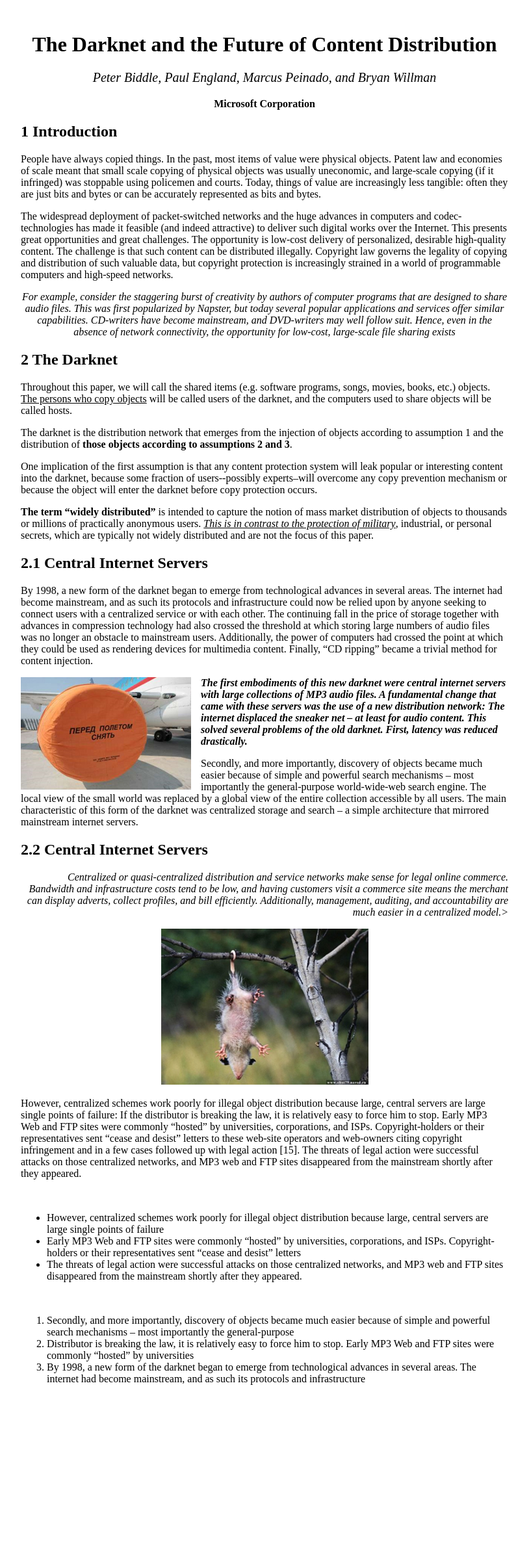
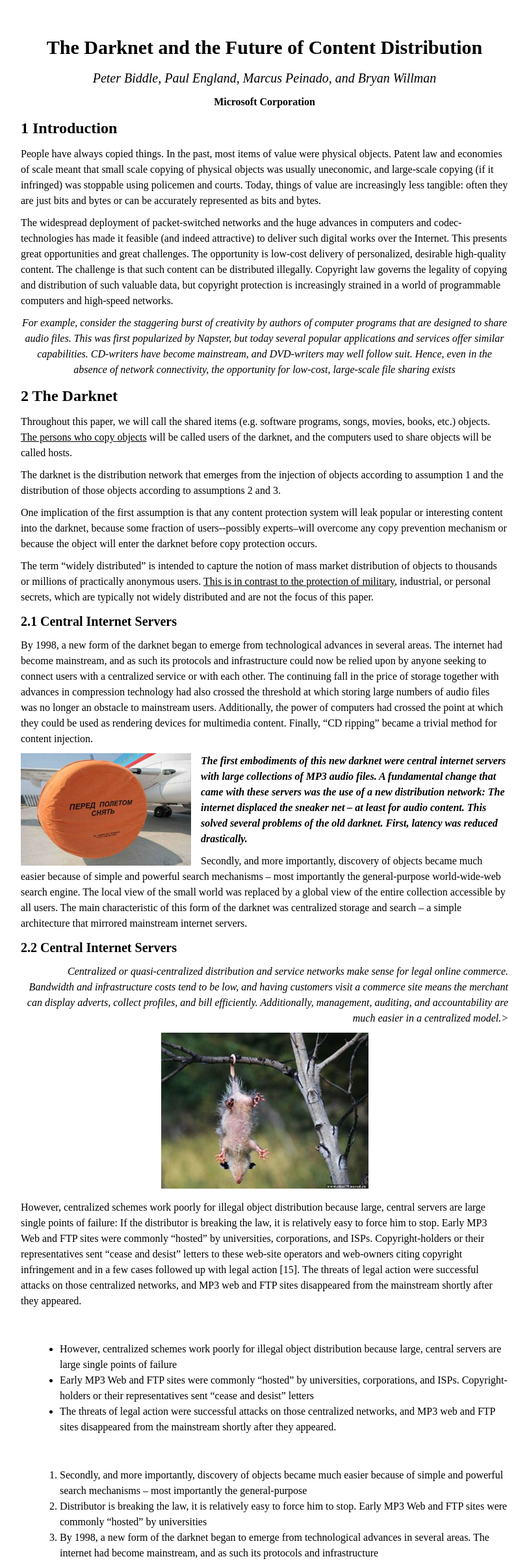
Before and after one commit to LydmilaS/geekhub_frontend, a PHP site: page /homework2/index.html in a window 1280 px wide. Shown: the whole page at 65% size, without its empty margins (233-1047 px from the left). Before the commit the page ends 2131 px from the top, so only its background shows below. Run offline with PHP 8.4, Linux system fonts and the light colour scheme.

Commit message:
delete style html, body

```diff
--- a/homework2/css/style.css
+++ b/homework2/css/style.css
@@ -1,10 +1,5 @@
-html {
-  height: 100%
-}
-
 body {
   min-height: 100%;
-  margin: 0 auto;
   width: 100%;
 }
 
@@ -22,13 +17,41 @@ a:hover {
  color: #0094d9;
 
 }
+h1, h2, h3, p {
+  margin: 10px 0;
+}
 
+h1 {
+  font-weight: bold;
+  font-size: 30px;
+}
 
+h2 {
+  font-weight: bold;
+  font-size: 24px;
+}
+
+h3 {
+  font-weight: bold;
+  font-size: 20px;
+}
+ol li {
+  list-style-type: decimal;
+}
+
+ul li {
+  list-style-type: disc;
+}
+
+li {
+  margin-left: 60px;
+}
 #wrap {
   width: 750px;
   height: 100%;
   margin: 0 auto;
   position: relative;
+  line-height: 1.5;
 }
 
 #header {
--- a/homework2/index.html
+++ b/homework2/index.html
@@ -3,7 +3,7 @@
 	<head>
 		<title>Lesson_two</title>
 		<meta http-equiv="Content-Type" content="text/html; charset=utf-8">
-		<link href="css/reset.css">
+		<link rel="stylesheet" href="css/reset.css">
 		<link rel="stylesheet" href="css/style.css">
 	</head>
 	<body>
@@ -41,7 +41,7 @@
 					</p>
 				</div>
 				<div class="section3">
-					<h2>2.1 Central Internet Servers</h2>
+					<h3>2.1 Central Internet Servers</h2>
 					<p>
 						By 1998, a new form of the darknet began to emerge from technological advances in several areas. The internet had become mainstream, and as such its protocols and infrastructure could now be relied upon by anyone seeking to connect users with a centralized service or with each other. The continuing fall in the price of storage together with advances in compression technology had also crossed the threshold at which storing large numbers of audio files was no longer an obstacle to mainstream users. Additionally, the power of computers had crossed the point at which they could be used as rendering devices for multimedia content. Finally, “CD ripping” became a trivial method for content injection.
 					</p>
@@ -54,7 +54,7 @@
 					</p>
 				</div>
 				<div class="section4">
-					<h2>2.2 Central Internet Servers</h2>
+					<h3>2.2 Central Internet Servers</h2>
 					<p>
 						Centralized or quasi-centralized distribution and service networks make sense for legal online commerce.  Bandwidth and infrastructure costs tend to be low, and having customers visit a commerce site means the merchant can display adverts, collect profiles, and bill efficiently.  Additionally, management, auditing, and accountability are much easier in a centralized model.>
 					</p>
```
